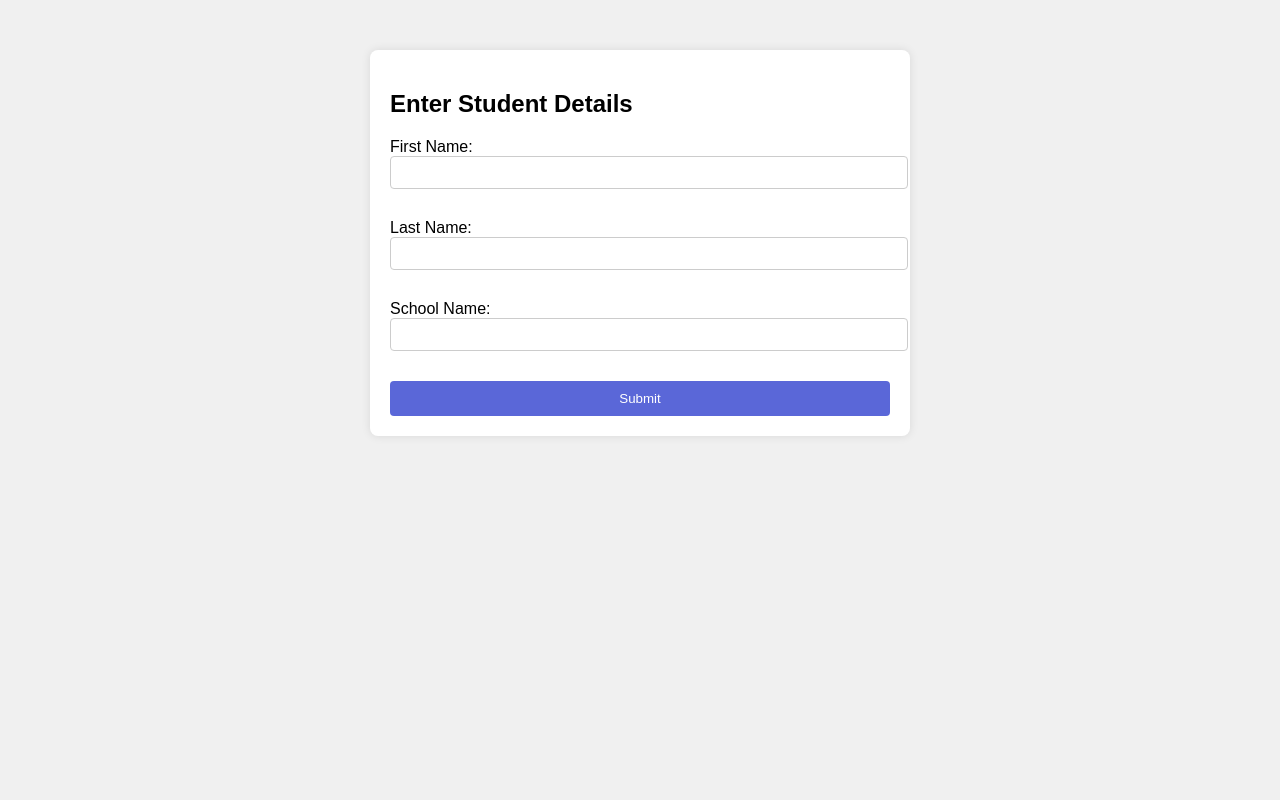
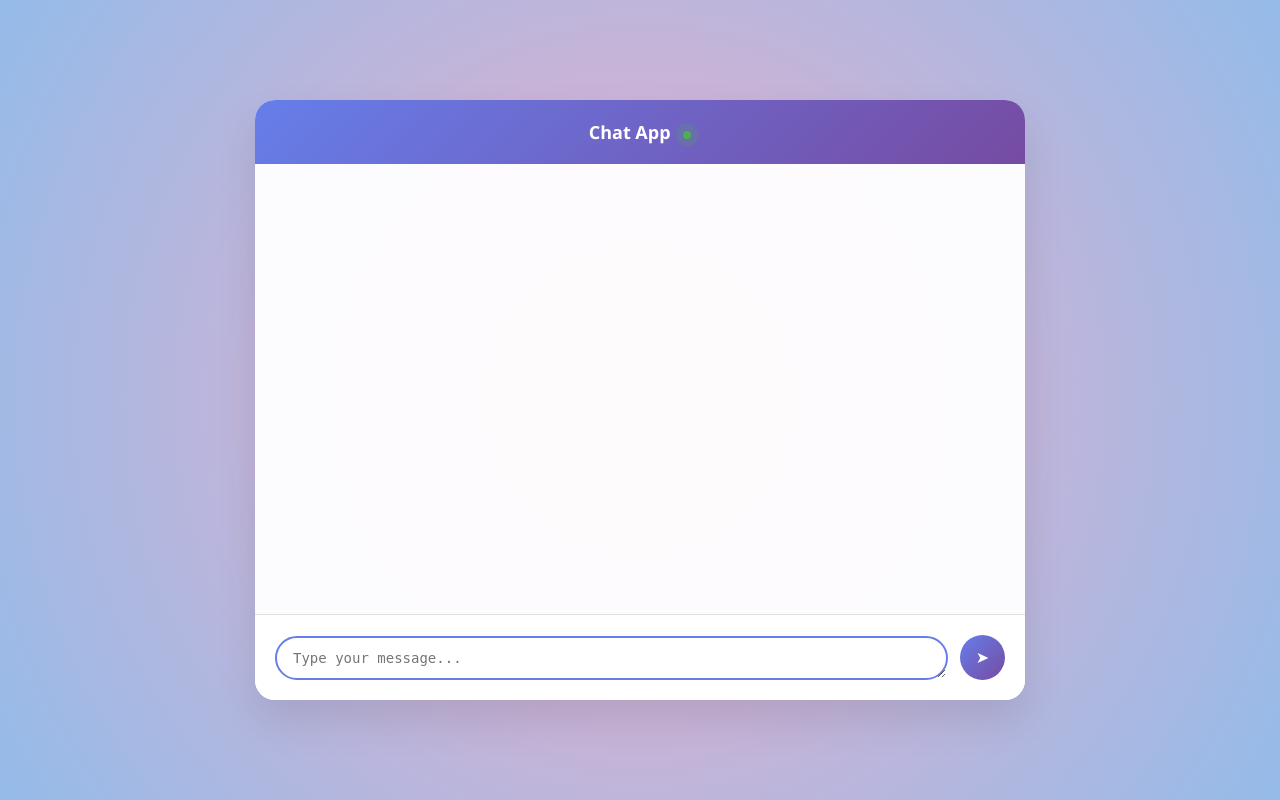
Before and after one commit to anjali0719/MoodMate, a Django app: template moodmate/journals/templates/journals/student.html in a window 1280 px wide. Run offline with Django 5.2, Linux system fonts and the light colour scheme; the template is opened without the code that fills it, so the values that code supplies are empty.

Commit message:
- old code for template with basic chat UI - url for student-form * analyze-mood API to return JsonResponse

```diff
--- a/moodmate/journals/templates/journals/student.html
+++ b/moodmate/journals/templates/journals/student.html
@@ -1,9 +1,6 @@
-{% extends "base.html" %}
-
-{% block title %}Student Form{% endblock %}
-
-{% block content %}
-    <h2>Enter Student Details</h2>
+{% extends "base.html" %} {% block title %}Student Form{% endblock %} {% block
+content %}
+<!-- <h2>Enter Student Details</h2>
     <form>
         <label>First Name:</label><br>
         <input type="text"><br><br>
@@ -15,5 +12,57 @@
         <input type="text"><br><br>
 
         <button type="submit">Submit</button>
-    </form>
+    </form> -->
+<!DOCTYPE html>
+<html lang="en">
+  <head>
+    <meta charset="UTF-8" />
+    <meta name="viewport" content="width=device-width, initial-scale=1.0" />
+    <title>Simple Chat App</title>
+  </head>
+  <body>
+    <div class="chat-container">
+      <div class="chat-header">
+        Chat App
+        <span class="online-indicator"></span>
+      </div>
+
+      <div class="chat-messages" id="chatMessages">
+        {% if response_msg %}
+        <div class="message received">
+          <!-- <div>Welcome to the chat! 👋</div> -->
+          <div>{{ response_msg }}</div>
+          <!-- <div class="message-time">12:30 PM</div> -->
+        </div>
+        {% endif %}
+      </div>
+
+      <div class="typing-indicator" id="typingIndicator">
+        <div class="typing-dots">
+          <div class="typing-dot"></div>
+          <div class="typing-dot"></div>
+          <div class="typing-dot"></div>
+        </div>
+      </div>
+
+      <div class="chat-input-container">
+        <!-- <input
+          type="text"
+          class="chat-input"
+          id="chatInput"
+          placeholder="Type your message..."
+          maxlength="500"
+        /> -->
+        <textarea
+          class="chat-input"
+          id="chatInput"
+          placeholder="Type your message..."
+          maxlength="500"
+          rows="1"
+        ></textarea>
+        <button class="send-button" id="sendButton">➤</button>
+      </div>
+    </div>
+  </body>
+</html>
 {% endblock %}
--- a/moodmate/journals/urls.py
+++ b/moodmate/journals/urls.py
@@ -1,8 +1,7 @@
 from django.urls import path
-from journals.views import analyze_mood, search_journal_entries, student_form
+from journals.views import analyze_mood, search_journal_entries
 
 urlpatterns = [
     path("analyze-mood/", analyze_mood, name="analyze-mood"),
     path('search-entries/', search_journal_entries, name="search-journal-entries"),
-    # path('student-form/', student_form, name="student-form"),
 ]
--- a/moodmate/static/js/script.js
+++ b/moodmate/static/js/script.js
@@ -1,8 +1,145 @@
-document.addEventListener("DOMContentLoaded", function () {
-    const form = document.querySelector("form");
+const chatMessages = document.getElementById('chatMessages');
+const chatInput = document.getElementById('chatInput');
+const sendButton = document.getElementById('sendButton');
+const typingIndicator = document.getElementById('typingIndicator');
 
-    form.addEventListener("submit", function (e) {
-        e.preventDefault();
-        alert("Form submitted!");
-    });
+let messageId = 0;
+let isProcessing = false;
+
+// Sample auto-responses
+// const autoResponses = [
+//     "That's interesting! Tell me more 🤔",
+//     "I totally agree with you! 👍",
+//     "Wow, I hadn't thought about it that way 💭",
+//     "That sounds amazing! 🎉",
+//     "Thanks for sharing that with me 😊",
+//     "I see what you mean 👀",
+//     "That's a great point! 💡",
+//     "Absolutely! 💯",
+//     "I love your perspective on this 🌟",
+//     "That made me smile 😄"
+// ];
+
+function getCurrentTime() {
+    const now = new Date();
+    return now.toLocaleTimeString([], { hour: '2-digit', minute: '2-digit' });
+}
+
+function addMessage(text, type = 'sent') {
+    const messageDiv = document.createElement('div');
+    messageDiv.className = `message ${type}`;
+    messageDiv.innerHTML = `
+                <div>${text}</div>
+                <div class="message-time">${getCurrentTime()}</div>
+            `;
+
+    chatMessages.appendChild(messageDiv);
+    chatMessages.scrollTop = chatMessages.scrollHeight;
+    messageId++;
+}
+
+function showTypingIndicator() {
+    typingIndicator.style.display = 'block';
+    chatMessages.scrollTop = chatMessages.scrollHeight;
+}
+
+function hideTypingIndicator() {
+    typingIndicator.style.display = 'none';
+}
+
+function setInputEnabled(enabled) {
+    chatInput.disabled = !enabled;
+    sendButton.disabled = !enabled;
+
+    if (enabled) {
+        sendButton.style.opacity = '1';
+        sendButton.style.cursor = 'pointer';
+        chatInput.focus();
+    } else {
+        sendButton.style.opacity = '0.6';
+        sendButton.style.cursor = 'not-allowed';
+    }
+}
+
+async function sendMessage() {
+    const message = chatInput.value.trim();
+    if (message === '' || isProcessing) return;
+
+    // Add user message
+    isProcessing = true;
+    setInputEnabled(false);
+    addMessage(message, 'sent');
+    chatInput.value = '';
+
+    // Show typing indicator and simulate response
+    showTypingIndicator();
+
+    // setTimeout(() => {
+    //     hideTypingIndicator();
+    //     const randomResponse = autoResponses[Math.floor(Math.random() * autoResponses.length)];
+    //     addMessage(randomResponse, 'received');
+    // }, 1000 + Math.random() * 2000); // Random delay between 1-3 seconds
+
+    try {
+        const response = await fetch('/analyze-mood', {
+            method: 'POST',
+            headers: {
+                'Content-Type': 'application/json'
+            },
+            body: JSON.stringify({ user_input: message })
+        });
+        const data = await response.json();
+        hideTypingIndicator();
+        addMessage(data.response, 'received');
+    } catch (error) {
+        hideTypingIndicator();
+        console.error('Error:', error);
+        addMessage("Sorry, something went wrong. Please try again later.", 'received');
+    } finally {
+        isProcessing = false;
+        setInputEnabled(true);
+    }
+}
+
+// Event listeners
+sendButton.addEventListener('click', sendMessage);
+
+// chatInput.addEventListener('keypress', (e) => {
+//     if (e.key === 'Enter' && !e.shiftKey) {
+//         e.preventDefault
+//         sendMessage();
+//     }
+// });
+
+// chatInput.addEventListener('input', (e) => {
+//     if (e.target.value.length > 0) {
+//         sendButton.style.background = 'linear-gradient(135deg, #667eea 0%, #764ba2 100%)';
+//     } else {
+//         sendButton.style.background = 'linear-gradient(135deg, #667eea 0%, #764ba2 100%)';
+//     }
+// });
+
+// // Focus on input when page loads
+// chatInput.focus();
+
+chatInput.addEventListener('input', (e) => {
+    // Visual feedback for send button
+    if (e.target.value.trim().length > 0 && !isProcessing) {
+        sendButton.style.background = 'linear-gradient(135deg, #667eea 0%, #764ba2 100%)';
+        sendButton.style.transform = 'scale(1.05)';
+    } else {
+        sendButton.style.background = 'linear-gradient(135deg, #667eea 0%, #764ba2 100%)';
+        sendButton.style.transform = 'scale(1)';
+    }
 });
+
+// Auto-resize textarea for longer messages
+chatInput.addEventListener('input', function() {
+    this.style.height = 'auto';
+    this.style.height = Math.min(this.scrollHeight, 120) + 'px';
+});
+
+// Focus on input when page loads
+document.addEventListener('DOMContentLoaded', function() {
+    chatInput.focus();
+});
--- a/moodmate/static/style/style.css
+++ b/moodmate/static/style/style.css
@@ -1,35 +1,232 @@
-body {
-    background-color: #f0f0f0;
-    font-family: sans-serif;
+* {
+    margin: 0;
+    padding: 0;
+    box-sizing: border-box;
 }
 
-.container {
-    max-width: 500px;
+body {
+    font-family: 'Segoe UI', Tahoma, Geneva, Verdana, sans-serif;
+    /* background: linear-gradient(135deg, #667eea 0%, #764ba2 100%); */
+    background: #EEAECA;
+    background: radial-gradient(circle, rgba(238, 174, 202, 1) 0%, rgba(148, 187, 233, 1) 100%);
+    height: 100vh;
+    display: flex;
+    justify-content: center;
+    align-items: center;
+}
+
+/* .container {
+    max-width: 810px;
     margin: 50px auto;
     padding: 20px;
     background: white;
     border-radius: 8px;
-    box-shadow: 0 0 10px rgba(0,0,0,0.1);
+    box-shadow: 0 0 10px rgba(0, 0, 0, 0.1);
+} */
+
+.chat-container {
+    width: 770px;
+    height: 600px;
+    background: rgba(255, 255, 255, 0.95);
+    border-radius: 20px;
+    box-shadow: 0 20px 40px rgba(0, 0, 0, 0.1);
+    display: flex;
+    flex-direction: column;
+    overflow: hidden;
+    backdrop-filter: blur(10px);
 }
 
-input[type="text"] {
-    width: 100%;
-    padding: 8px;
-    margin-bottom: 12px;
-    border: 1px solid #ccc;
-    border-radius: 4px;
+.chat-header {
+    background: linear-gradient(135deg, #667eea 0%, #764ba2 100%);
+    color: white;
+    padding: 20px;
+    text-align: center;
+    font-weight: 600;
+    font-size: 18px;
 }
 
-button {
-    background-color: #5a67d8;
-    color: white;
-    padding: 10px;
-    border: none;
-    border-radius: 4px;
-    width: 100%;
-    cursor: pointer;
+.chat-messages {
+    flex: 1;
+    padding: 20px;
+    overflow-y: auto;
+    display: flex;
+    flex-direction: column;
+    gap: 12px;
 }
 
-button:hover {
-    background-color: #434190;
+.message {
+    max-width: 80%;
+    padding: 12px 16px;
+    border-radius: 18px;
+    font-size: 14px;
+    line-height: 1.4;
+    position: relative;
+    animation: fadeIn 0.3s ease-in;
 }
+
+.message.sent {
+    background: linear-gradient(135deg, #667eea 0%, #764ba2 100%);
+    color: white;
+    align-self: flex-end;
+    border-bottom-right-radius: 6px;
+}
+
+.message.received {
+    background: #f1f3f4;
+    color: #333;
+    align-self: flex-start;
+    border-bottom-left-radius: 6px;
+}
+
+.message-time {
+    font-size: 11px;
+    opacity: 0.7;
+    margin-top: 4px;
+}
+
+.chat-input-container {
+    padding: 20px;
+    background: white;
+    border-top: 1px solid #e0e0e0;
+    display: flex;
+    gap: 12px;
+    align-items: center;
+}
+
+.chat-input {
+    flex: 1;
+    padding: 12px 16px;
+    border: 2px solid #e0e0e0;
+    border-radius: 25px;
+    font-size: 14px;
+    outline: none;
+    transition: border-color 0.3s ease;
+}
+
+.chat-input:focus {
+    border-color: #667eea;
+}
+
+.send-button {
+    width: 45px;
+    height: 45px;
+    border: none;
+    border-radius: 50%;
+    background: linear-gradient(135deg, #667eea 0%, #764ba2 100%);
+    color: white;
+    cursor: pointer;
+    display: flex;
+    align-items: center;
+    justify-content: center;
+    font-size: 16px;
+    transition: transform 0.2s ease, box-shadow 0.2s ease;
+}
+
+.send-button:hover {
+    transform: scale(1.1);
+    box-shadow: 0 4px 12px rgba(102, 126, 234, 0.4);
+}
+
+.send-button:active {
+    transform: scale(0.95);
+}
+
+.typing-indicator {
+    display: none;
+    align-self: flex-start;
+    background: #f1f3f4;
+    padding: 12px 16px;
+    border-radius: 18px;
+    border-bottom-left-radius: 6px;
+    max-width: 80px;
+}
+
+.typing-dots {
+    display: flex;
+    gap: 4px;
+}
+
+.typing-dot {
+    width: 8px;
+    height: 8px;
+    border-radius: 50%;
+    background: #999;
+    animation: typing 1.4s infinite ease-in-out;
+}
+
+.typing-dot:nth-child(1) {
+    animation-delay: -0.32s;
+}
+
+.typing-dot:nth-child(2) {
+    animation-delay: -0.16s;
+}
+
+@keyframes typing {
+
+    0%,
+    80%,
+    100% {
+        transform: scale(0.8);
+        opacity: 0.5;
+    }
+
+    40% {
+        transform: scale(1);
+        opacity: 1;
+    }
+}
+
+@keyframes fadeIn {
+    from {
+        opacity: 0;
+        transform: translateY(10px);
+    }
+
+    to {
+        opacity: 1;
+        transform: translateY(0);
+    }
+}
+
+.chat-messages::-webkit-scrollbar {
+    width: 6px;
+}
+
+.chat-messages::-webkit-scrollbar-track {
+    background: #f1f1f1;
+    border-radius: 10px;
+}
+
+.chat-messages::-webkit-scrollbar-thumb {
+    background: #c1c1c1;
+    border-radius: 10px;
+}
+
+.chat-messages::-webkit-scrollbar-thumb:hover {
+    background: #a8a8a8;
+}
+
+.online-indicator {
+    display: inline-block;
+    width: 8px;
+    height: 8px;
+    background: #4CAF50;
+    border-radius: 50%;
+    margin-left: 8px;
+    animation: pulse 2s infinite;
+}
+
+@keyframes pulse {
+    0% {
+        box-shadow: 0 0 0 0 rgba(76, 175, 80, 0.7);
+    }
+
+    70% {
+        box-shadow: 0 0 0 10px rgba(76, 175, 80, 0);
+    }
+
+    100% {
+        box-shadow: 0 0 0 0 rgba(76, 175, 80, 0);
+    }
+}
```
Also changed, not shown: moodmate/journals/views.py (+13 -9 lines).
